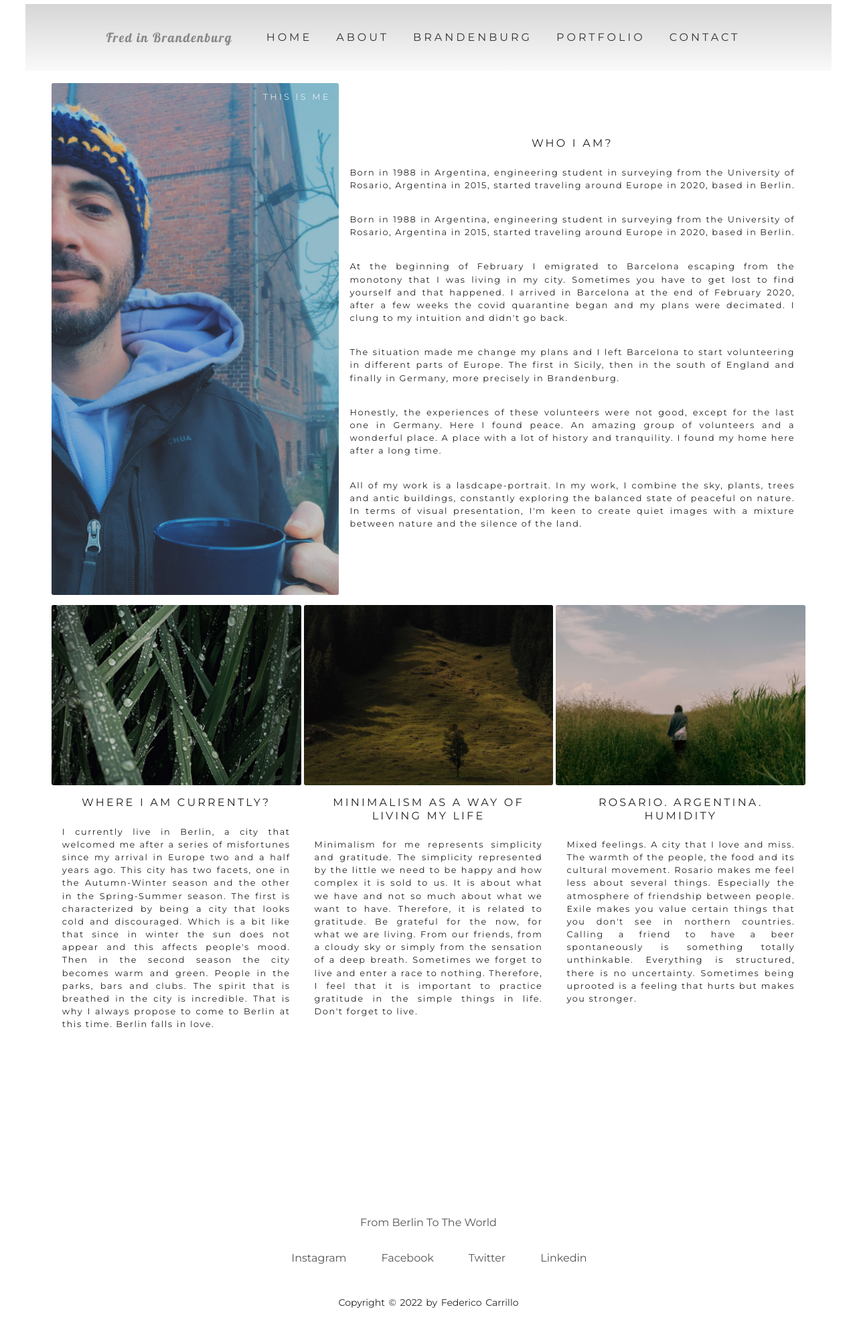
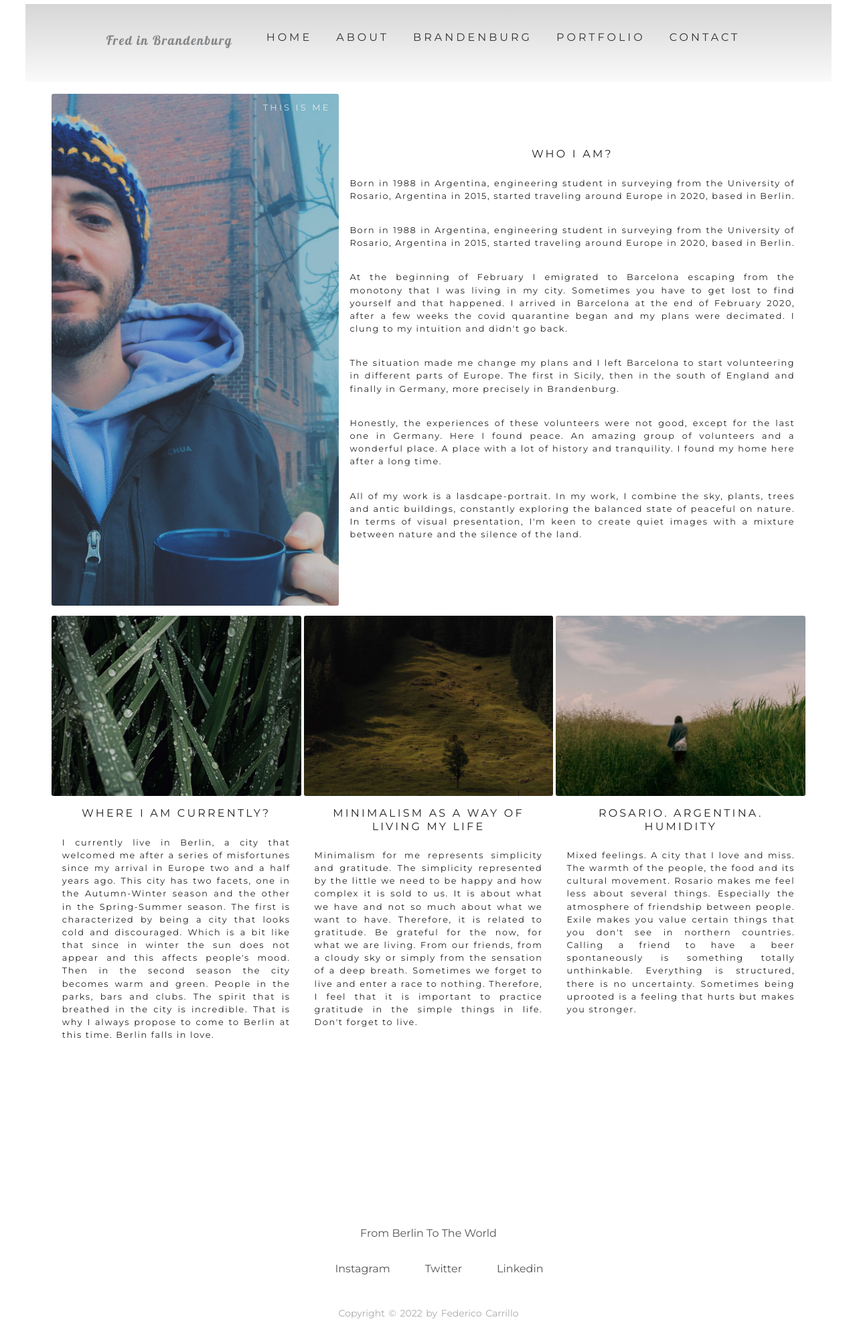
Before and after one commit to FedeCarr/portfolioHtmlCssCoderHouse, a website: page pages/about.html in a window 1280 px wide. Shown: the whole page at 67% size. Drawn offline with nearby package versions, Linux system fonts and the light colour scheme.

Commit message:
Agregando links al footer

```diff
--- a/package.json
+++ b/package.json
@@ -12,7 +12,7 @@
     "type": "git",
     "url": "git+https://github.com/FedeCarr/portfolioCarrillo.git"
   },
-  "author": "",
+  "author": "Carrillo, Federico Andres",
   "license": "ISC",
   "bugs": {
     "url": "https://github.com/FedeCarr/portfolioCarrillo/issues"
--- a/pages/about.html
+++ b/pages/about.html
@@ -4,7 +4,11 @@
     <meta charset="UTF-8" />
     <meta http-equiv="X-UA-Compatible" content="IE=edge" />
     <meta name="viewport" content="width=device-width, initial-scale=1.0" />
+    <!-- KEYWORDS -->
     <meta name="description" content="About Fred and his Biography">
+    <meta name="keywords" content="Portfolio, Brandenburg, Germany, landscape, Drahnsdorf, Golßen, Postdam">
+
+    <!-- CSS only -->
     <link
     href="https://cdn.jsdelivr.net/npm/bootstrap@5.2.0-beta1/dist/css/bootstrap.min.css"
     rel="stylesheet"
@@ -27,7 +31,7 @@
         <!-- NAVEGADOR -->
         <nav>
           <div class="nav-container">
-            <h1 id="logo" class="mb-0">Fred in Brandenburg</h1>
+            <h1 id="logo">Fred in Brandenburg</h1>
             <!--Menú  -->
             <div class="navbar navbar-expand-lg navbar-light">
               <div>
@@ -43,7 +47,7 @@
               <div
                 class="menu-superior d-none d-sm-block d-sm-none d-md-block d-md-none d-lg-block"
               >
-                <ul class="mb-0 mt-0">
+                <ul>
                   <li><a href="../index.html">Home</a></li>
                   <li><a href="../pages/about.html">About</a></li>
                   <li><a href="../pages/brandenburg.html">Brandenburg</a></li>
@@ -153,12 +157,11 @@
         <div class="footer-container">
           <h3 class="footer-text--location">From Berlin to the world</h3>
           <ul class="footer-social">
-            <li><a href="#">Instagram</a></li>
-            <li><a href="#">Facebook</a></li>
-            <li><a href="#">Twitter</a></li>
-            <li><a href="#">Linkedin</a></li>
+            <li><a href="https://www.instagram.com/fedect1/" target="_blank" rel="noopener noreferrer">Instagram</a></li>
+            <li><a href="https://twitter.com/FedeCT3" target="_blank" rel="noopener noreferrer">Twitter</a></li>
+            <li><a href="https://www.linkedin.com/in/carrillofa" target="_blank" rel="noopener noreferrer">Linkedin</a></li>
           </ul>
-          <p class="footer-copy">Copyright &copy; 2022 by Federico Carrillo</p>
+          <p class="footer-copy text-copyright">Copyright &copy; 2022 by Federico Carrillo</p>
         </div>
       </footer>
     </div>
```
Also changed, not shown: index.html (+3 -4 lines), pages/brandenburg.html (+4 -5 lines), pages/contact.html (+4 -5 lines), pages/portfolio.html (+4 -5 lines), readme.md.
